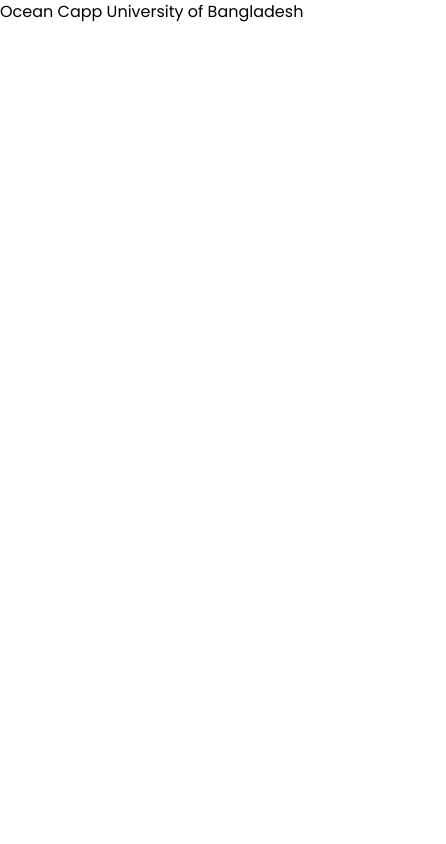
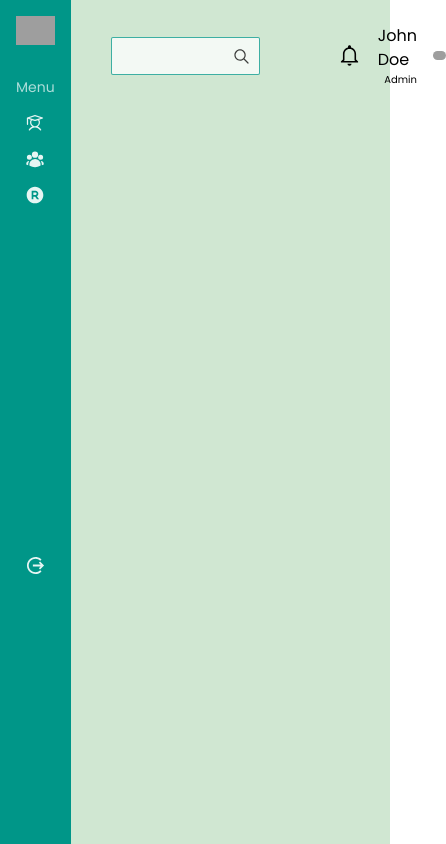
Before and after one commit to Jahangir506/University-management-system_OCUB, a Next.js app: page / in a window 390 px wide. Shown: the whole page, 446 px wide, since content can reach past the window. Built offline with nearby package versions, Linux system fonts and the light colour scheme; grey boxes are pictures that could not be loaded.

Commit message:
responsive something

```diff
--- /dev/null
+++ b/src/app/(dashboard)/dashboard/page.js
@@ -0,0 +1,7 @@
+const dashboardPage = () => {
+    return(
+        <>
+             <h1> Hello, I Am Dashboard Page Components </h1>
+        </>
+    )}
+export default dashboardPage;
--- a/src/app/(dashboard)/dashboardHome/page.js
+++ /dev/null
@@ -1,9 +0,0 @@
-import DashboardHomePage from "@/pages/Dashboard/Home/DashboardHomePage";
-
-const dashboardHome = () => {
-    return(
-        <>
-            <DashboardHomePage/>
-        </>
-    )}
-export default dashboardHome;
--- a/src/app/(dashboard)/facultyOverview/page.js
+++ b/src/app/(dashboard)/facultyOverview/page.js
@@ -1,4 +1,4 @@
-import FacultyManagement from "@/pages/Dashboard/FacultyManagement/FacultyManagement";
+import FacultyManagement from "../../../components/Dashboard/FacultyOverview/FacultyOverview";
 
 const facultyPage = () => {
     return(
--- a/src/app/(dashboard)/layout.js
+++ b/src/app/(dashboard)/layout.js
@@ -2,7 +2,7 @@ import Navbar from "@/components/Dashboard/DashboardNavbar/MainNavbar/Navbar";
 import SideNavbarLogo from "@/components/Dashboard/DashboardNavbar/SideNavbar/SideNavbarLogo/SideNavbarLogo";
 import SideNavbarMenu from "@/components/Dashboard/DashboardNavbar/SideNavbar/SideNavbarMenu/SideNavbarMenu";
 
-const layout = ({ children }) => {
+const layout = ({children}) => {
   return (
     <>
       <div className="flex h-screen">
--- a/src/app/layout.js
+++ b/src/app/layout.js
@@ -16,7 +16,7 @@ export default function RootLayout({ children }) {
   return (
     <html lang="en" className={poppins.className}>
       <body>
-          {children}
+        <div>{children}</div>
       </body>
     </html>
   );
--- a/src/app/login/page.js
+++ b/src/app/login/page.js
@@ -1,7 +1,11 @@
+import Login from "@/pages/Login/Login";
+
 const loginPage = () => {
     return(
         <>
-             <h1> Hello, I Am login page Components </h1>
+             <div>
+                <Login/>
+             </div>
         </>
     )}
 export default loginPage;
--- a/src/app/page.js
+++ b/src/app/page.js
@@ -1,11 +1,21 @@
+import Navbar from "@/components/Dashboard/DashboardNavbar/MainNavbar/Navbar";
+import SideNavbarLogo from "@/components/Dashboard/DashboardNavbar/SideNavbar/SideNavbarLogo/SideNavbarLogo";
+import SideNavbarMenu from "@/components/Dashboard/DashboardNavbar/SideNavbar/SideNavbarMenu/SideNavbarMenu";
 
 const page = () => {
-  return (
+  return(
     <>
-      <div>
-          Ocean Capp University of Bangladesh
+       <div className="flex h-screen">
+        <div className="w-[14%] text-white text-opacity-90 md:w-[8%] lg:w-[16%] xl:w-[14%] bg-[#009688] min-w-min p-4 shadow-lg">
+          <SideNavbarLogo />
+          <SideNavbarMenu />
+        </div>
+        <div className="w-[86%] md:w-[92%] lg:w-[84%%] xl:w-[86%] bg-[#D0E7D2] p-6">
+          <div className="max-w-full">
+            <Navbar />
+          </div>
+        </div>
       </div>
     </>
-  );
-};
+  )}
 export default page;
--- a/src/components/Dashboard/DashboardNavbar/SideNavbar/SideNavbarLogo/SideNavbarLogo.jsx
+++ b/src/components/Dashboard/DashboardNavbar/SideNavbar/SideNavbarLogo/SideNavbarLogo.jsx
@@ -6,7 +6,7 @@ import Link from "next/link";
 const SideNavbarLogo = () => {
   return (
     <>
-      <Link href="/dashboardHome">
+      <Link href="/dashboard">
         <div className="flex justify-center items-center lg:justify-start gap-1">
           <Image
             src="https://i.ibb.co.com/HDnfLh7/logo.png"
--- a/src/components/Dashboard/DashboardNavbar/SideNavbar/SideNavbarMenu/SideNavbarMenu.jsx
+++ b/src/components/Dashboard/DashboardNavbar/SideNavbar/SideNavbarMenu/SideNavbarMenu.jsx
@@ -41,7 +41,7 @@ const SideNavbarMenu = () => {
       <div className="mt-[350px]">
         <ul className="mt-4 space-y-4">
           <li className="flex gap-2 justify-center lg:justify-start items-center">
-            <Link className="flex items-center gap-2" href="/student">
+            <Link className="flex items-center gap-2" href="/login">
               <IoMdLogOut size={21} />
               <span className="hidden lg:block">Logout</span>
             </Link>
--- a/src/pages/Dashboard/FacultyManagement/FacultyManagement.jsx
+++ b/src/components/Dashboard/FacultyOverview/FacultyOverview.jsx
@@ -1,7 +1,7 @@
-const FacultyManagement = () => {
+const FacultyOverview = () => {
     return(
         <>
              <h1> Hello, I Am FacultyManagement Components </h1>
         </>
     )}
-export default FacultyManagement;
+export default FacultyOverview;
```
Also changed, not shown: src/pages/Dashboard/DashboardHomePage/DashboardHomePage.jsx (renamed from src/pages/Dashboard/Home/DashboardHomePage.jsx).
